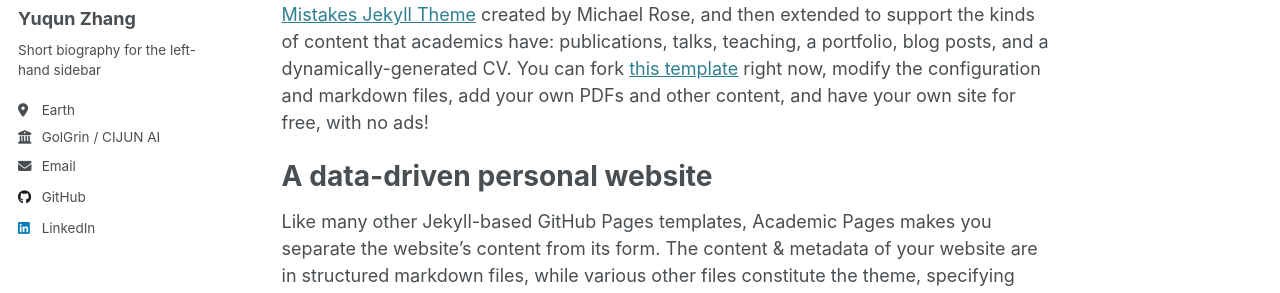
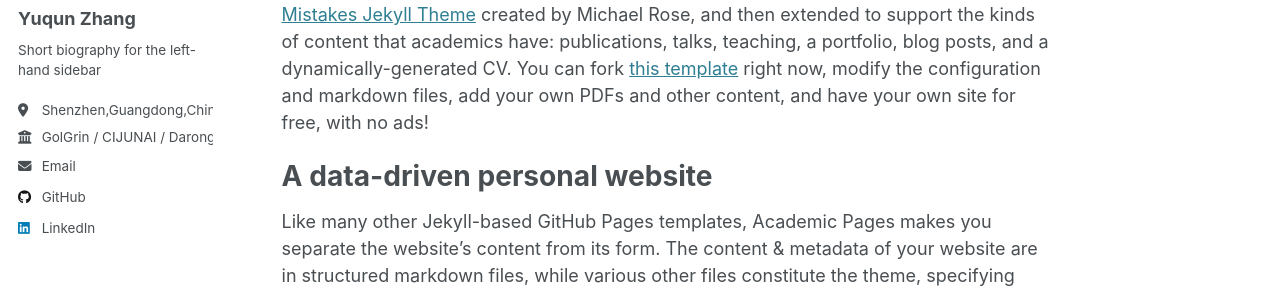
Before and after one commit to YuqunZhang/YuqunZhang.github.io, a Jekyll site: the page built from _pages/about.md, in a window 1280 px wide. Shown: the part 283-576 px from the top of the page. Built offline with Jekyll 4.4.1, drawn with Linux system fonts in a browser that asks for light colours.

Commit message:
Update _config.yml

```diff
--- a/_config.yml
+++ b/_config.yml
@@ -10,7 +10,7 @@
 locale                   : "en-US"
 site_theme               : "default"
 title                    : "Yuqun Zhang"
-title_separator          : "-"
+title_separator          : "AI Explorer"
 name                     : &name "Yuqun Zhang"
 description              : &description "personal description"
 url                      : https://YuqunZhang.github.io # the base hostname & protocol for your site e.g. "https://[your GitHub username].github.io"
@@ -26,9 +26,9 @@ author:
   name             : "Yuqun Zhang"
   pronouns         : # example: "she/her"
   bio              : "Short biography for the left-hand sidebar"
-  location         : "Earth"
-  employer         : "GolGrin / CIJUN AI"
-  uri              : # URL
+  location         : "Shenzhen,Guangdong,China"
+  employer         : "GolGrin / CIJUNAI / DarongshuAI"
+  url              : # URL
   email            : "zhangyuqun0909@gmail.com"
 
   # Academic websites
```
